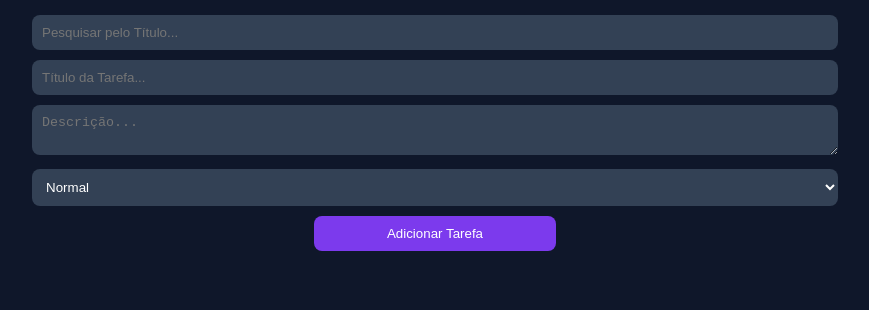
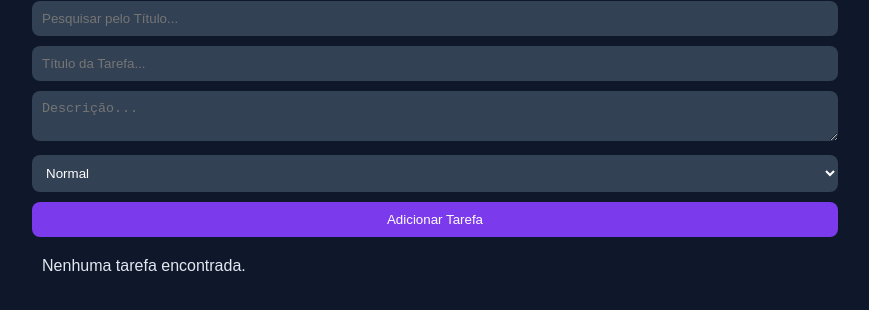
Before and after one commit to Yan-serra/CodeFactory-DevOps, a website with bundled scripts: page index.html in a window 1280 px wide. Shown: the part 306-616 px from the top of the page, without its empty margins (205-1074 px from the left). Built offline with nearby package versions, Linux system fonts and the light colour scheme.

Commit message:
Correção de integração da lista de tarefas e correção de bugs

```diff
--- a/assets/css/style.css
+++ b/assets/css/style.css
@@ -29,7 +29,7 @@ h1 {
     margin-bottom: 20px;
 }
 
-input, textarea, select {
+input, textarea, select, button {
     width: 100%;
     margin-bottom: 10px;
     padding: 10px;
@@ -47,12 +47,6 @@ button {
     color: white;
     cursor: pointer;
     transition: 0.3s;
-    width: 30%;
-    margin-bottom: 10px;
-    margin-left: 35%;
-    padding: 10px;
-    border-radius: 8px;
-    border: none;
 }
 
 button:hover {
--- a/assets/js/script.js
+++ b/assets/js/script.js
@@ -89,5 +89,9 @@ document.getElementById('searchInput').addEventListener('input', (e) => {
   renderTasks(e.target.value);
 });
 
+window.addTask = addTask;
+window.toggleTask = toggleTask;
+window.editTask = editTask;
+window.deleteTask = deleteTask;
+
 renderTasks();
-export { createTask};
--- a/index.html
+++ b/index.html
@@ -22,6 +22,6 @@
         <div id="taskList"></div>
     </div>
 
-    <script src="assets/js/script.js"></script>
+    <script type="module" src="assets/js/script.js"></script>
 </body>
 </html>
```
